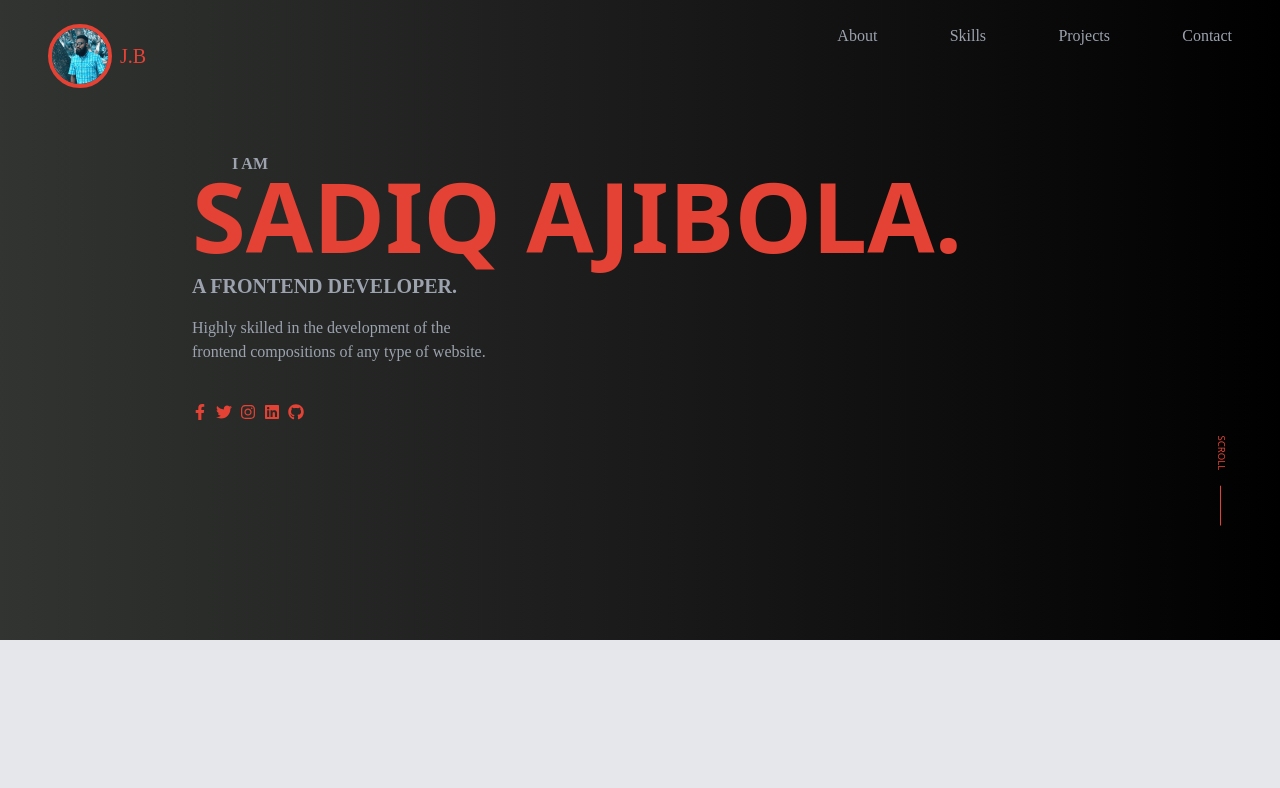
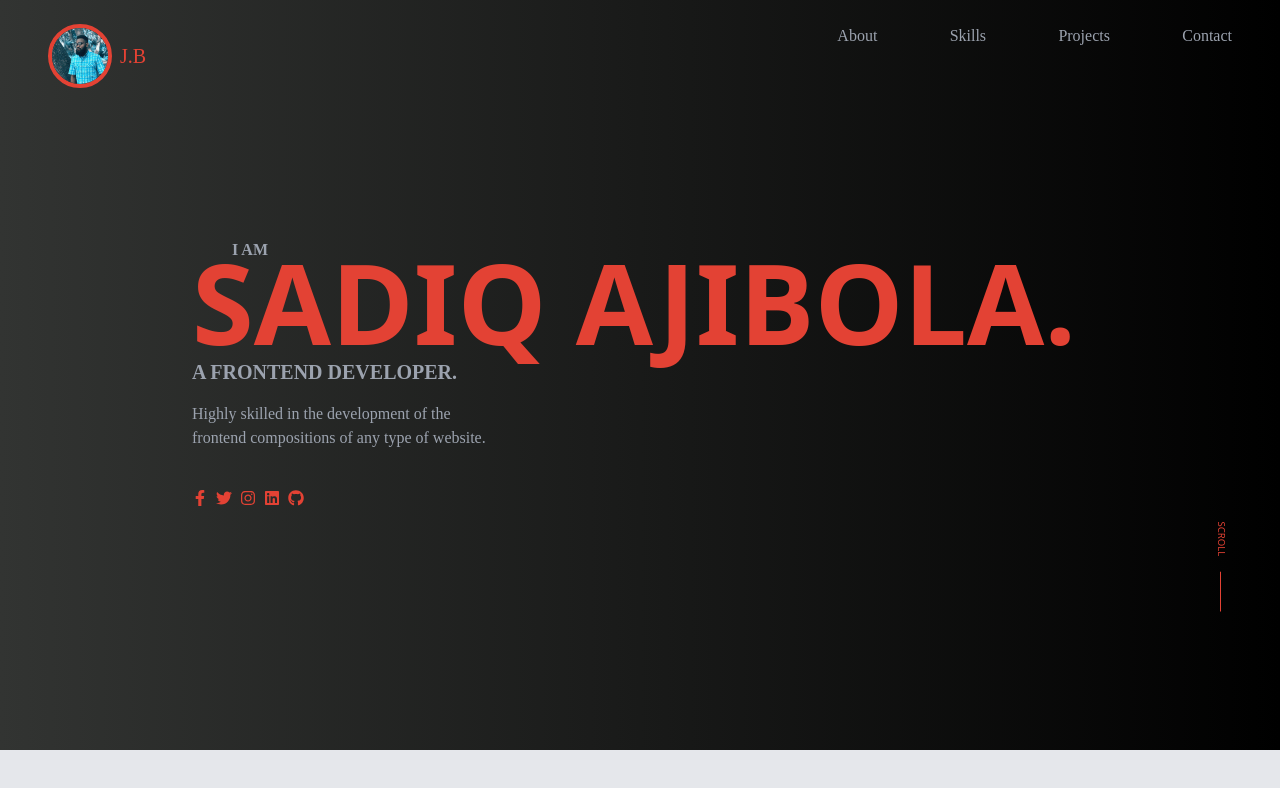
Before and after one commit to dragg54/my-portfolio-site, a React (Create React App) app: page / in a window 1280 px wide. Shown: the top 788 px of the page. Built offline with nearby package versions, Linux system fonts and the light colour scheme.

Commit message:
increased font size

```diff
--- a/src/components/Hero/Hero.tsx
+++ b/src/components/Hero/Hero.tsx
@@ -39,13 +39,13 @@ export const Hero: FunctionComponent = () => {
 
   return (
     <BrowserRouter>
-      <div className="h-[580px] w-full bg-gradient-to-r from-[#323432] to-black  px-6 pt-6 relative md:h-[640px] md:px-12">
+      <div className="h-[580px] w-full bg-gradient-to-r from-[#323432] to-black  px-6 pt-6 relative md:h-[640px] md:px-12 lg:h-[750px]">
         <Header clickMe={handleOpen} />
-        <div  className="px-4 md:px-10 lg:px-16 xl:px-36"  data-aos="fade-up" data-aos-duration="1000">
+        <div  className="px-4 md:px-10 lg:px-16 lg:mt-[150px] xl:px-36"  data-aos="fade-up" data-aos-duration="1000">
             <p className="text-gray-400 font-[POPPINS]  text-sm ml-10 md:text-base font-bold">
               I AM
             </p>
-            <h1 className="text-[4rem] leading-[4.1rem] font-black text-[#E34234] font-[Luckiest Guy] sm:text-[4.8rem] sm:leading-[4.6rem] md:text-[5.6rem] md:leading-[5rem] lg:text-[6.1rem]">
+            <h1 className="text-[4rem] leading-[4.1rem] font-black text-[#E34234] font-[Luckiest Guy] sm:text-[4.8rem] sm:leading-[4.6rem] md:text-[5.6rem] md:leading-[5rem] lg:text-[7rem]">
               SADIQ AJIBOLA.
             </h1>
             <p className="text-base font-bold text-gray-400 font-[Poppins] w-3/4 mt-2 sm:w-3/5 md:mt-4 md:text-xl">
```
